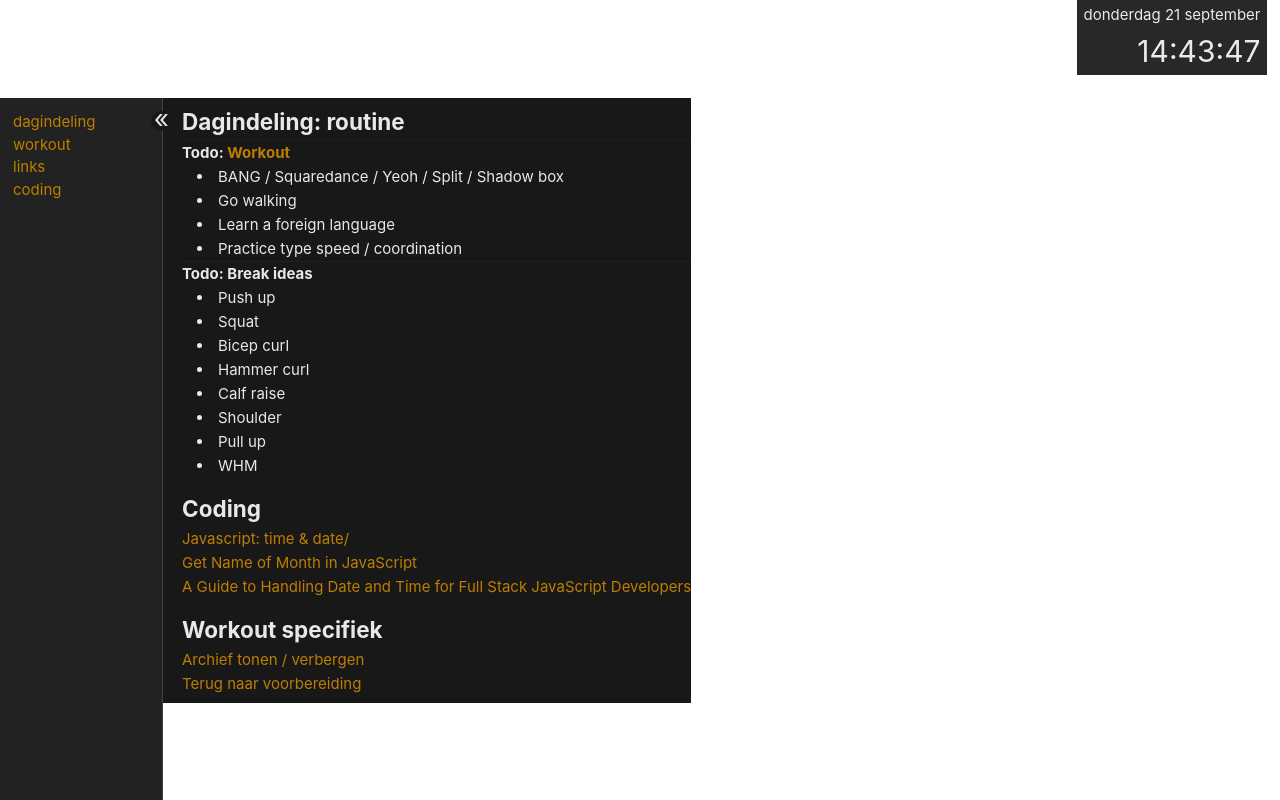
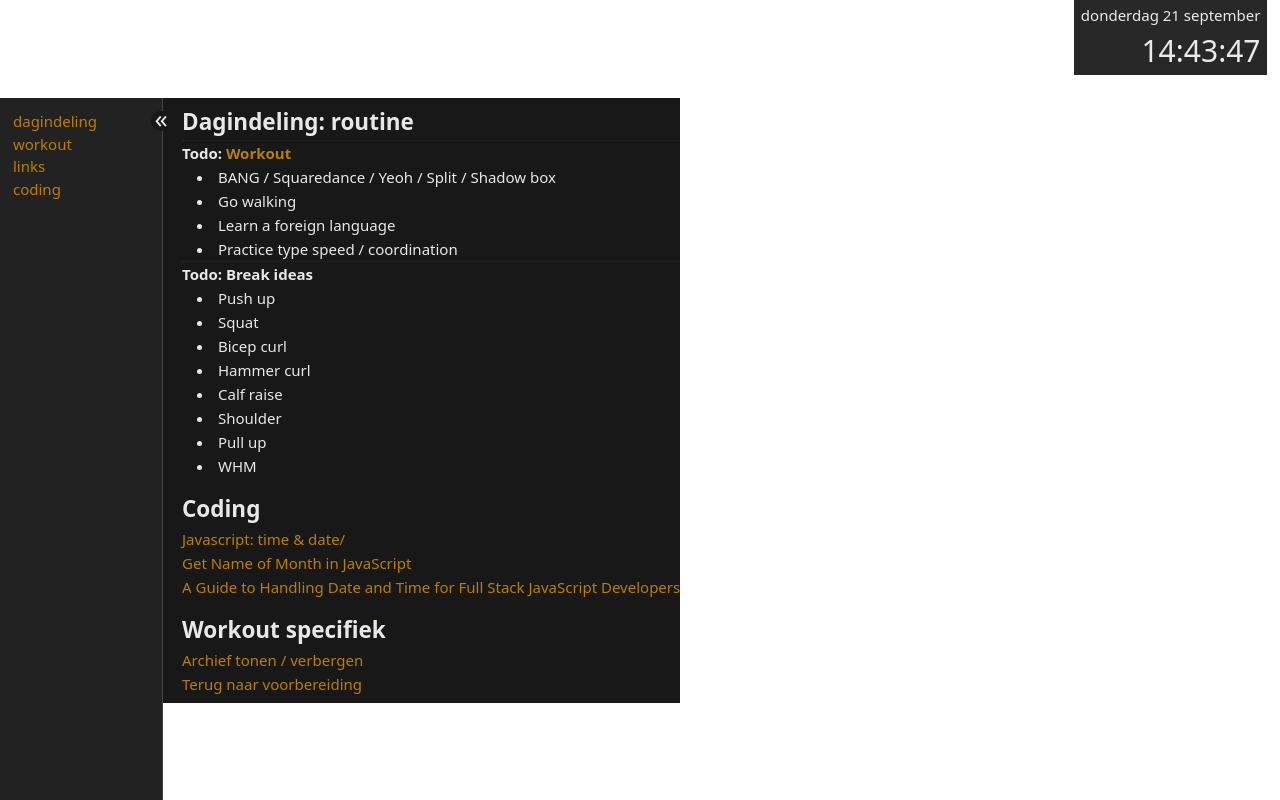
Before and after one commit to ckdev88/ARCHIVE-dagtaak, a Vue app: page / in a window 1280 px wide. Built offline with nearby package versions, Linux system fonts and the light colour scheme.

Commit message:
apply system font as default

```diff
--- a/src/assets/base.css
+++ b/src/assets/base.css
@@ -58,21 +58,36 @@
 	position: relative;
 }
 
+body,
+input,
+textarea,
+button,
+select {
+  font-family:
+    system-ui,
+    -apple-system,
+    BlinkMacSystemFont,
+    "Segoe UI",
+    Roboto,
+    Oxygen,
+    Ubuntu,
+    Cantarell,
+    "Open Sans",
+    "Helvetica Neue",
+    sans-serif;
+}
+
 body {
 	min-height: 100vh;
 	color: var(--color-text);
 	background: var(--color-background);
 	transition: color 0.5s, background-color 0.5s;
 	line-height: 1.6;
-	font-family: Inter, -apple-system, BlinkMacSystemFont, 'Segoe UI', Roboto,
-		Oxygen, Ubuntu, Cantarell, 'Fira Sans', 'Droid Sans', 'Helvetica Neue',
-		sans-serif;
 	font-size: 15px;
 	text-rendering: optimizeLegibility;
 	-webkit-font-smoothing: antialiased;
 	-moz-osx-font-smoothing: grayscale;
 }
-
 #app {
 	background-color: var(--color-background);
 }
```
